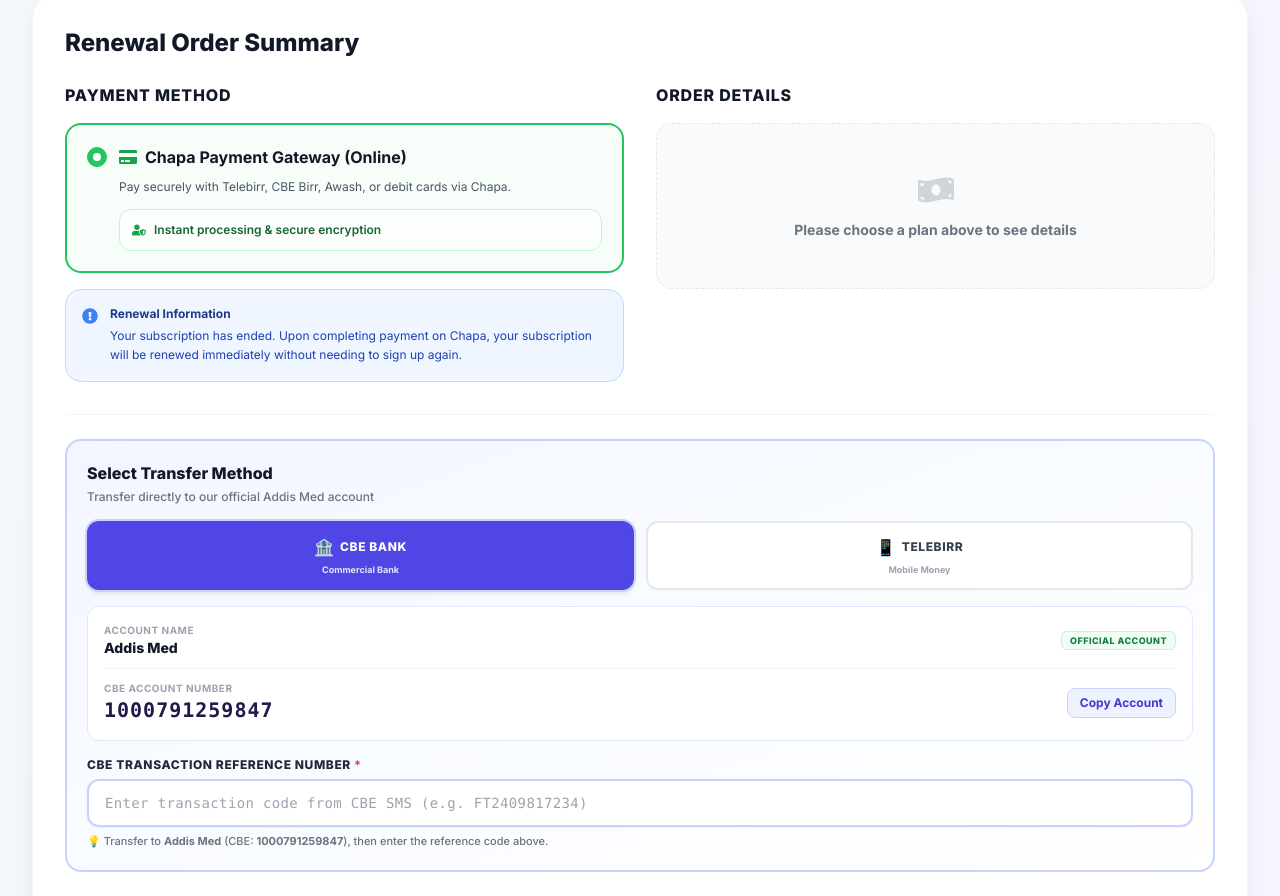
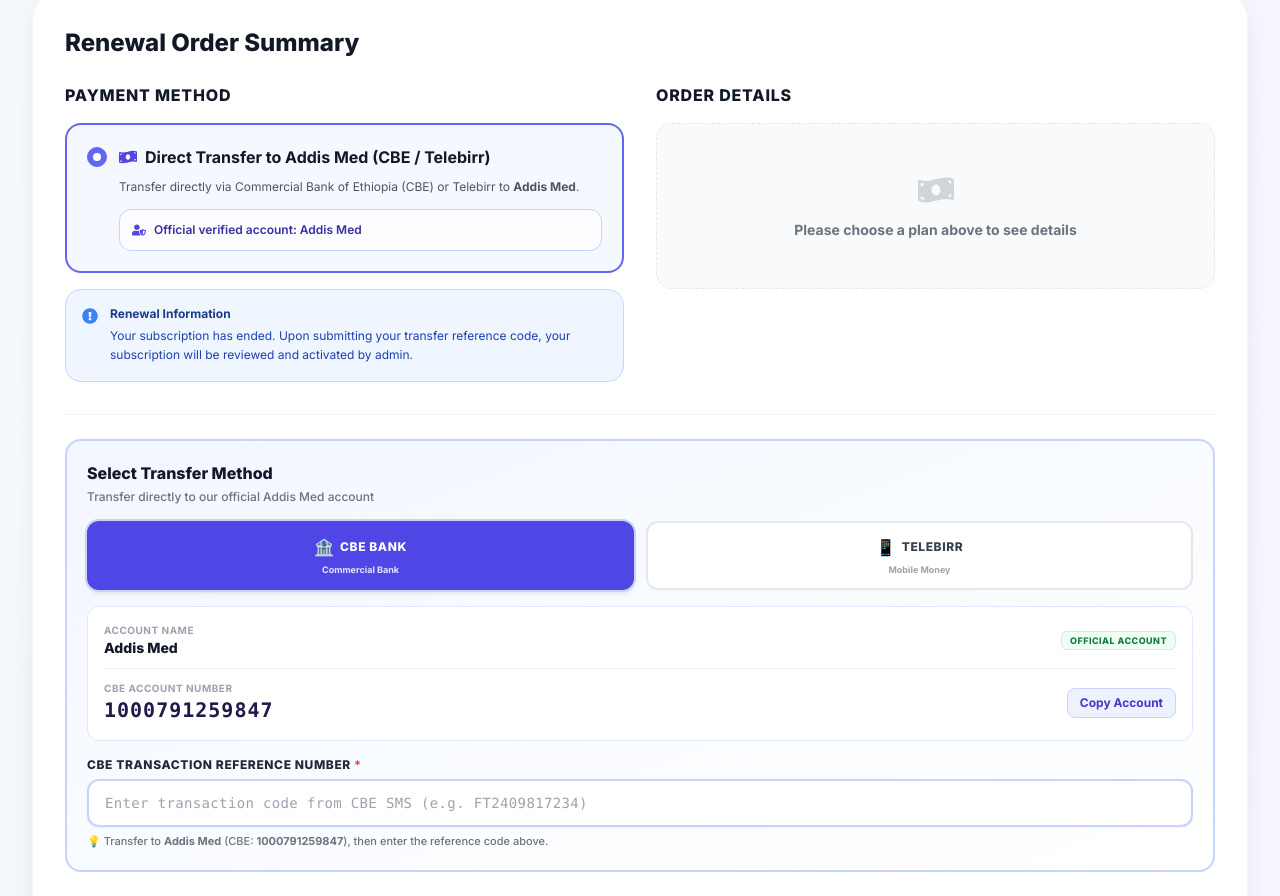
Before and after one commit to clinicalpharmacy/Addisfrontend, a React (Vite) app: page /subscription/plans in a window 1280 px wide. Shown: the part 1340-2236 px from the top of the page. Built offline with nearby package versions, Linux system fonts and the light colour scheme; no server answers; sample sign-in values are in the browser's storage.

Commit message:
feat: complete Addis Med CBE and Telebirr direct transfer UI

```diff
--- a/src/pages/SubscriptionPlans.jsx
+++ b/src/pages/SubscriptionPlans.jsx
@@ -1095,21 +1095,21 @@ const SubscriptionPlans = () => {
               <div>
                 <h3 className="text-base font-extrabold text-gray-900 mb-4 uppercase tracking-wider">Payment Method</h3>
                 <div className="space-y-4">
-                  {/* Chapa Payment */}
-                  <div className="border-2 border-green-500 bg-green-50/50 rounded-2xl p-5">
+                  {/* Direct Bank & Mobile Transfer */}
+                  <div className="border-2 border-indigo-500 bg-indigo-50/50 rounded-2xl p-5">
                     <div className="flex items-center">
-                      <div className="w-5 h-5 rounded-full border mr-3 flex items-center justify-center border-green-500 bg-green-500">
+                      <div className="w-5 h-5 rounded-full border mr-3 flex items-center justify-center border-indigo-500 bg-indigo-500">
                         <div className="w-2 h-2 rounded-full bg-white"></div>
                       </div>
-                      <FaCreditCard className="text-green-600 text-lg mr-2" />
-                      <span className="font-bold text-gray-900">Chapa Payment Gateway (Online)</span>
+                      <FaMoneyBillWave className="text-indigo-600 text-lg mr-2" />
+                      <span className="font-bold text-gray-900">Direct Transfer to Addis Med (CBE / Telebirr)</span>
                     </div>
                     <p className="text-xs text-gray-600 mt-2 ml-8 leading-relaxed">
-                      Pay securely with Telebirr, CBE Birr, Awash, or debit cards via Chapa.
+                      Transfer directly via Commercial Bank of Ethiopia (CBE) or Telebirr to <strong>Addis Med</strong>.
                     </p>
-                    <div className="mt-3 ml-8 p-3 bg-white/80 border border-green-200 rounded-xl text-xs font-semibold text-green-800 flex items-center gap-2">
-                      <FaUserShield className="text-green-600 text-sm shrink-0" />
-                      <span>Instant processing & secure encryption</span>
+                    <div className="mt-3 ml-8 p-3 bg-white/80 border border-indigo-200 rounded-xl text-xs font-semibold text-indigo-800 flex items-center gap-2">
+                      <FaUserShield className="text-indigo-600 text-sm shrink-0" />
+                      <span>Official verified account: Addis Med</span>
                     </div>
                   </div>
 
@@ -1124,7 +1124,7 @@ const SubscriptionPlans = () => {
                           {isSubActive
                             ? 'You currently have an active subscription. Selecting and paying for a new plan will switch or update your subscription tier.'
                             : isExistingUser
-                            ? 'Your subscription has ended. Upon completing payment on Chapa, your subscription will be renewed immediately without needing to sign up again.'
+                            ? 'Your subscription has ended. Upon submitting your transfer reference code, your subscription will be reviewed and activated by admin.'
                             : 'After payment, your subscription will be activated so you can start using all clinical pharmacy features immediately.'}
                         </p>
                       </div>
@@ -1168,7 +1168,7 @@ const SubscriptionPlans = () => {
                         </li>
                         <li className="flex items-center gap-2">
                           <FaCreditCard className="text-green-600" />
-                          <span>Payment Method: <strong>Chapa Gateway</strong></span>
+                          <span>Payment Method: <strong>Addis Med (CBE / Telebirr)</strong></span>
                         </li>
                         {isExistingUser && (
                           <li className="flex items-center gap-2">
```
